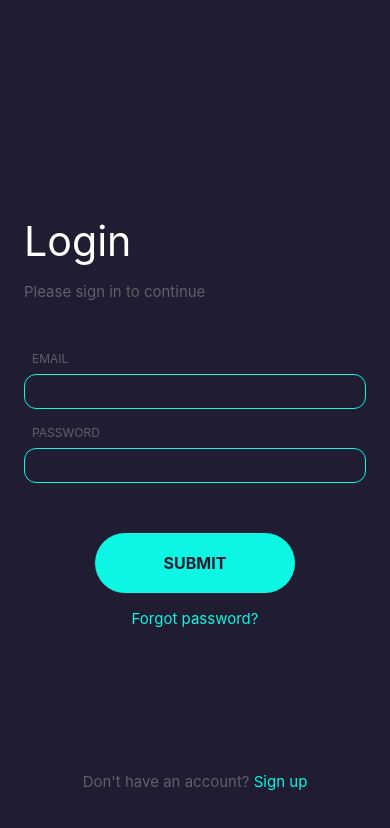
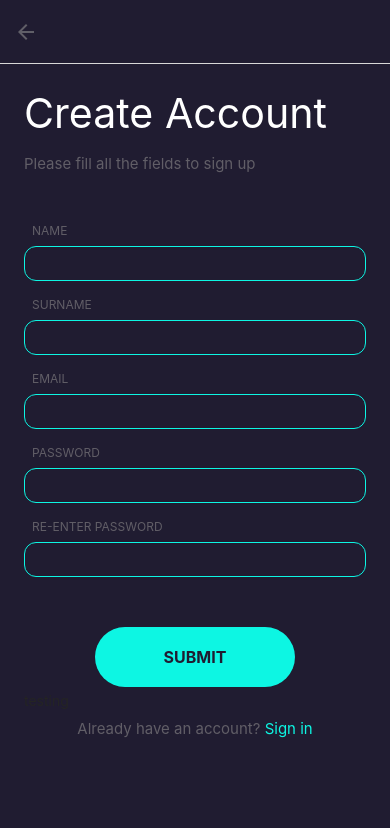
Before and after one commit to NK-William/React-Native-Lebsel, a React Native app: screen /Register in a window 390 px wide. Shown: the top 828 px of the page. Built offline with nearby package versions, Linux system fonts and the light colour scheme.

Commit message:
Added stack navigator

```diff
--- a/App.js
+++ b/App.js
@@ -2,14 +2,33 @@ import { StatusBar } from "expo-status-bar";
 import { StyleSheet, Text, View } from "react-native";
 import { SafeAreaProvider } from "react-native-safe-area-context";
 import LoginScreen from "./src/screens/LoginScreen";
+import { NavigationContainer } from "@react-navigation/native";
+import { createNativeStackNavigator } from "@react-navigation/native-stack";
 import RegisterScreen from "./src/screens/RegisterScreen";
 import HomeScreen from "./src/screens/HomeScreen";
 
+const Stack = createNativeStackNavigator();
+
 export default function App() {
   return (
-    <SafeAreaProvider>
-      <LoginScreen />
-    </SafeAreaProvider>
+    <NavigationContainer>
+      <Stack.Navigator initialRouteName="Login">
+        <Stack.Screen
+          name="Login"
+          component={LoginScreen}
+          options={{ headerShown: false }}
+        />
+        <Stack.Screen
+          name="Register"
+          component={RegisterScreen}
+          options={{
+            title: "",
+            headerStyle: { backgroundColor: "#201C31", elevation: 1 },
+            headerTintColor: "#615E67",
+          }}
+        />
+      </Stack.Navigator>
+    </NavigationContainer>
   );
 }
 
--- a/package.json
+++ b/package.json
@@ -11,6 +11,7 @@
   },
   "dependencies": {
     "@react-navigation/native": "^6.0.6",
+    "@react-navigation/native-stack": "^6.2.5",
     "expo": "~44.0.0",
     "expo-status-bar": "~1.2.0",
     "react": "17.0.1",
--- a/src/screens/LoginScreen.js
+++ b/src/screens/LoginScreen.js
@@ -3,7 +3,7 @@ import { StyleSheet, View, TextInput, TouchableOpacity } from "react-native";
 import SafeAreaView from "react-native-safe-area-view";
 import { Text } from "react-native-elements";
 
-const LoginScreen = () => {
+const LoginScreen = ({ navigation }) => {
   return (
     <View style={styles.container}>
       <View style={styles.top_space}></View>
@@ -27,17 +27,30 @@ const LoginScreen = () => {
           autoCorrect={false}
           secureTextEntry={true}
         />
-        <TouchableOpacity style={styles.submitButton} onPress={() => {}}>
+        <TouchableOpacity
+          style={styles.submitButton}
+          onPress={() => {
+            console.log("login pressed");
+          }}
+        >
           <Text style={styles.SubmitButtonText}>SUBMIT</Text>
         </TouchableOpacity>
-        <TouchableOpacity onPress={() => {}}>
+        <TouchableOpacity
+          onPress={() => {
+            console.log("reset password pressed");
+          }}
+        >
           <Text style={styles.linkText}>Forgot password?</Text>
         </TouchableOpacity>
       </View>
       <View style={styles.bottom_container}>
         <View style={styles.signUpLinkContainer}>
           <Text style={styles.text}>Don't have an account? </Text>
-          <TouchableOpacity onPress={() => {}}>
+          <TouchableOpacity
+            onPress={() => {
+              navigation.navigate("Register");
+            }}
+          >
             <Text style={styles.linkText}>Sign up</Text>
           </TouchableOpacity>
         </View>
--- a/src/screens/RegisterScreen.js
+++ b/src/screens/RegisterScreen.js
@@ -8,7 +8,7 @@ import {
 } from "react-native";
 import { Text } from "react-native-elements";
 
-const RegisterScreen = () => {
+const RegisterScreen = ({ navigation }) => {
   return (
     <View style={styles.container}>
       <ScrollView style={styles.scrollView}>
@@ -50,7 +50,7 @@ const RegisterScreen = () => {
           textAlign={"center"}
           autoCapitalize="none"
           autoCorrect={false}
-          secureTextEntry={true}
+          secureTextEntry
         />
         <TouchableOpacity style={styles.submitButton} onPress={() => {}}>
           <Text style={styles.SubmitButtonText}>SUBMIT</Text>
@@ -58,7 +58,11 @@ const RegisterScreen = () => {
         <View style={styles.bottom_container}>
           <View style={styles.signUpLinkContainer}>
             <Text style={styles.text}>Already have an account? </Text>
-            <TouchableOpacity onPress={() => {}}>
+            <TouchableOpacity
+              onPress={() => {
+                navigation.pop();
+              }}
+            >
               <Text style={styles.linkText}>Sign in</Text>
             </TouchableOpacity>
           </View>
@@ -76,7 +80,6 @@ const styles = StyleSheet.create({
     flex: 1,
     padding: 24,
     paddingRight: 12,
-    paddingTop: 64,
     backgroundColor: "#201C31",
   },
   scrollView: {
```
Also changed, not shown: 1 other file (tests, documents, lock files or other folders).
